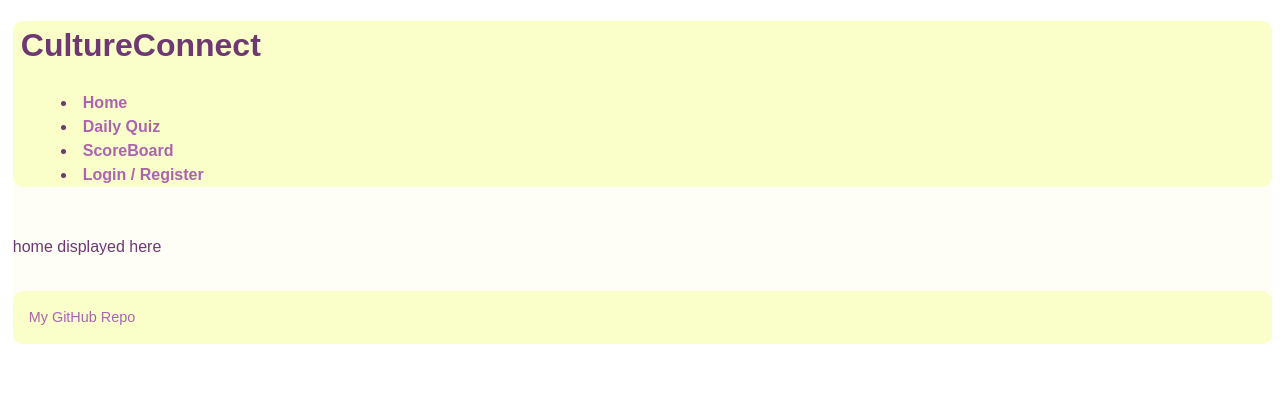
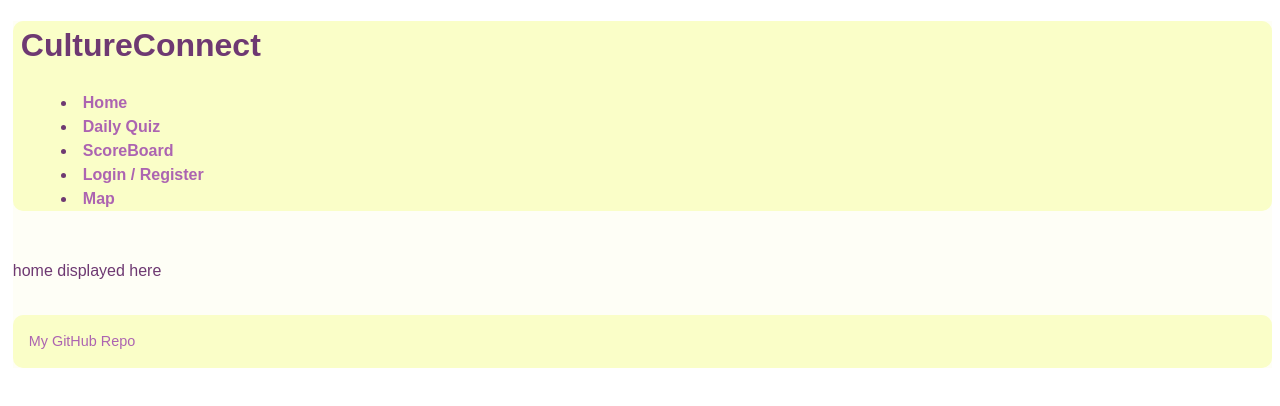
Before and after one commit to zainasahili/startup, a React (Vite) app in the folder cultureconnect-react/: page / in a window 1280 px wide. Shown: the top 406 px of the page. Built offline with nearby package versions, Linux system fonts and the light colour scheme.

Commit message:
added map navlink

```diff
--- a/cultureconnect-react/src/App.jsx
+++ b/cultureconnect-react/src/App.jsx
@@ -35,6 +35,11 @@ export default function App() {
                     Login / Register
                 </NavLink>
                 </li>
+                <li className="nav-item">
+                <NavLink className="nav-link" to="map">
+                    Map
+                </NavLink>
+                </li>
             </menu>
         </nav>
         </header>
```
